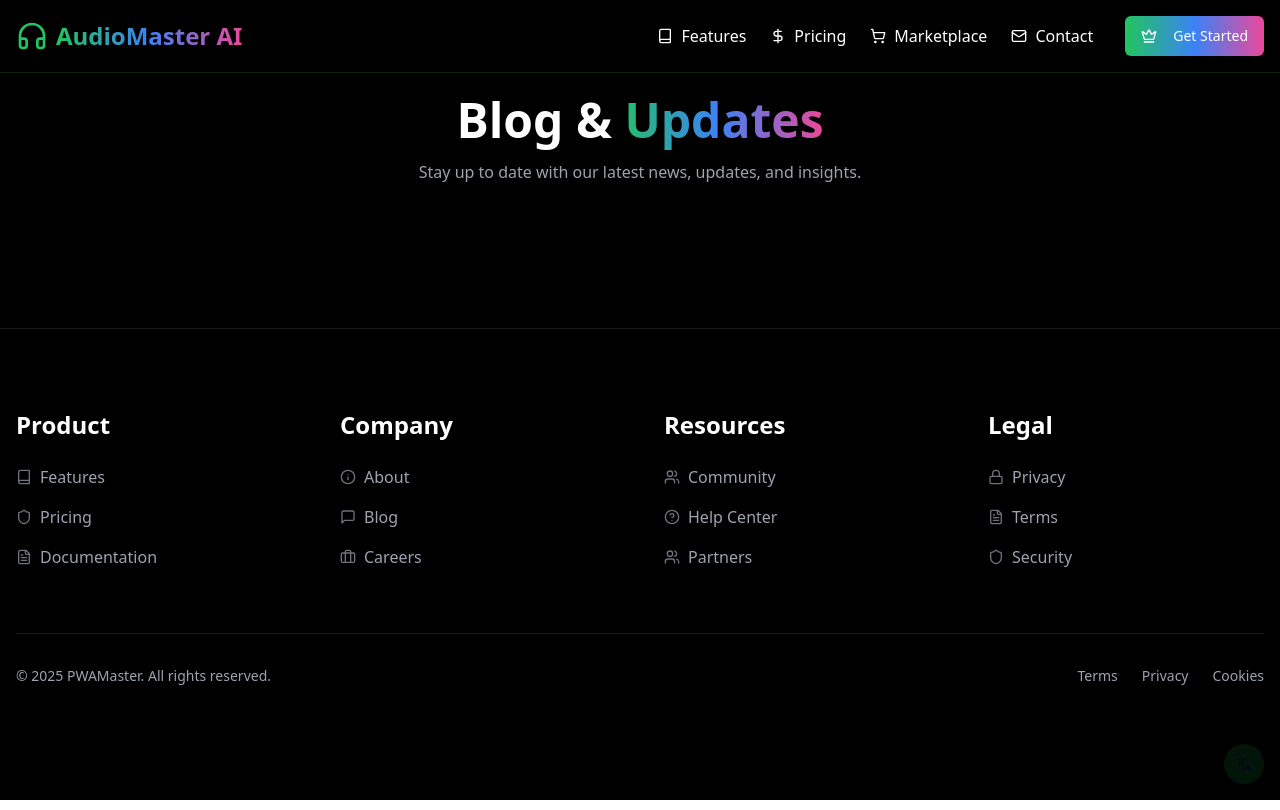
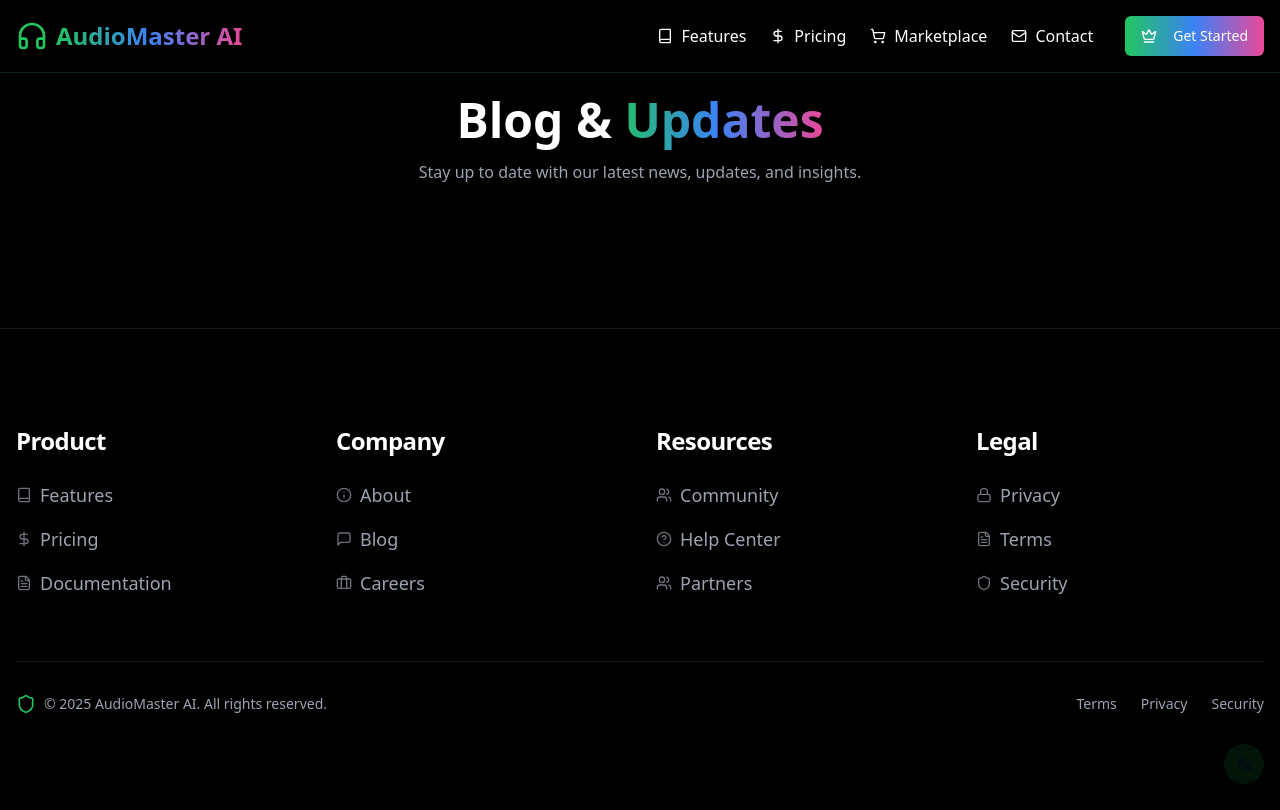
Before and after one commit to RickyKolerr/audiomasterai, a React (Vite) app: page /blog in a window 1280 px wide. Built offline with nearby package versions, Linux system fonts and the light colour scheme.

Commit message:
Add master UI design implementation
Implement a cohesive master UI design across all components and pages, ensuring consistent styling and linking throughout the application.
[skip gpt_engineer]

```diff
--- a/src/components/Footer.tsx
+++ b/src/components/Footer.tsx
@@ -1,20 +1,21 @@
 import { Link } from "react-router-dom";
-import { Book, Users, HelpCircle, Shield, FileText, Lock, Info, MessageSquare, Briefcase } from "lucide-react";
+import { Book, Users, HelpCircle, Shield, FileText, Lock, Info, MessageSquare, Briefcase, DollarSign } from "lucide-react";
 import { useLanguage } from "@/lib/i18n/LanguageContext";
+import { cn } from "@/lib/utils";
 
 const Footer = () => {
   const { t } = useLanguage();
 
-  const footerSections = {
-    product: {
+  const footerSections = [
+    {
       title: "Product",
       links: [
         { name: "Features", href: "/features", icon: Book },
-        { name: "Pricing", href: "/pricing", icon: Shield },
+        { name: "Pricing", href: "/pricing", icon: DollarSign },
         { name: "Documentation", href: "/docs", icon: FileText },
       ]
     },
-    company: {
+    {
       title: "Company",
       links: [
         { name: "About", href: "/about", icon: Info },
@@ -22,7 +23,7 @@ const Footer = () => {
         { name: "Careers", href: "/careers", icon: Briefcase },
       ]
     },
-    resources: {
+    {
       title: "Resources",
       links: [
         { name: "Community", href: "/community", icon: Users },
@@ -30,7 +31,7 @@ const Footer = () => {
         { name: "Partners", href: "/partners", icon: Users },
       ]
     },
-    legal: {
+    {
       title: "Legal",
       links: [
         { name: "Privacy", href: "/privacy", icon: Lock },
@@ -38,24 +39,29 @@ const Footer = () => {
         { name: "Security", href: "/security", icon: Shield },
       ]
     }
-  };
+  ];
 
   return (
-    <footer className="bg-black py-20 border-t border-white/10">
-      <div className="container mx-auto px-4">
-        <div className="grid grid-cols-2 md:grid-cols-4 gap-12">
-          {Object.entries(footerSections).map(([key, section]) => (
-            <div key={key} className="space-y-6">
-              <h3 className="text-2xl font-bold text-white mb-6">{section.title}</h3>
+    <footer className="bg-black border-t border-white/10">
+      <div className="container mx-auto px-4 py-16 md:py-24">
+        <div className="grid grid-cols-2 md:grid-cols-4 gap-12 md:gap-8">
+          {footerSections.map((section, idx) => (
+            <div key={section.title} className={cn(
+              "space-y-6",
+              "animate-fade-in [--animation-delay:var(--delay-${idx})]"
+            )}>
+              <h3 className="text-2xl font-bold text-white tracking-tight">
+                {section.title}
+              </h3>
               <ul className="space-y-4">
                 {section.links.map((link) => (
                   <li key={link.name}>
                     <Link
                       to={link.href}
-                      className="group flex items-center text-gray-400 hover:text-primary transition-colors duration-200"
+                      className="group flex items-center text-gray-400 hover:text-white transition-colors duration-300"
                     >
-                      <link.icon className="w-4 h-4 mr-2 opacity-70 group-hover:opacity-100" />
-                      <span>{link.name}</span>
+                      <link.icon className="w-4 h-4 mr-2 opacity-70 group-hover:opacity-100 transition-opacity" />
+                      <span className="text-lg">{link.name}</span>
                     </Link>
                   </li>
                 ))}
@@ -66,18 +72,21 @@ const Footer = () => {
 
         <div className="mt-16 pt-8 border-t border-white/10">
           <div className="flex flex-col md:flex-row justify-between items-center gap-4">
-            <p className="text-gray-400 text-sm">
-              &copy; {new Date().getFullYear()} PWAMaster. All rights reserved.
-            </p>
+            <div className="flex items-center space-x-2">
+              <Shield className="w-5 h-5 text-green-500" />
+              <p className="text-gray-400 text-sm">
+                &copy; {new Date().getFullYear()} AudioMaster AI. All rights reserved.
+              </p>
+            </div>
             <div className="flex items-center gap-6">
-              <Link to="/terms" className="text-gray-400 hover:text-primary text-sm">
+              <Link to="/terms" className="text-gray-400 hover:text-white text-sm transition-colors">
                 Terms
               </Link>
-              <Link to="/privacy" className="text-gray-400 hover:text-primary text-sm">
+              <Link to="/privacy" className="text-gray-400 hover:text-white text-sm transition-colors">
                 Privacy
               </Link>
-              <Link to="/cookies" className="text-gray-400 hover:text-primary text-sm">
-                Cookies
+              <Link to="/security" className="text-gray-400 hover:text-white text-sm transition-colors">
+                Security
               </Link>
             </div>
           </div>
--- a/src/index.css
+++ b/src/index.css
@@ -99,3 +99,27 @@
     @apply bg-background text-foreground;
   }
 }
+
+@layer utilities {
+  .animate-fade-in {
+    opacity: 0;
+    animation: fade-in 0.5s ease-out forwards;
+    animation-delay: var(--animation-delay, 0ms);
+  }
+
+  @keyframes fade-in {
+    from {
+      opacity: 0;
+      transform: translateY(10px);
+    }
+    to {
+      opacity: 1;
+      transform: translateY(0);
+    }
+  }
+}
+
+[--delay-0] { --animation-delay: 0ms; }
+[--delay-1] { --animation-delay: 100ms; }
+[--delay-2] { --animation-delay: 200ms; }
+[--delay-3] { --animation-delay: 300ms; }
```
